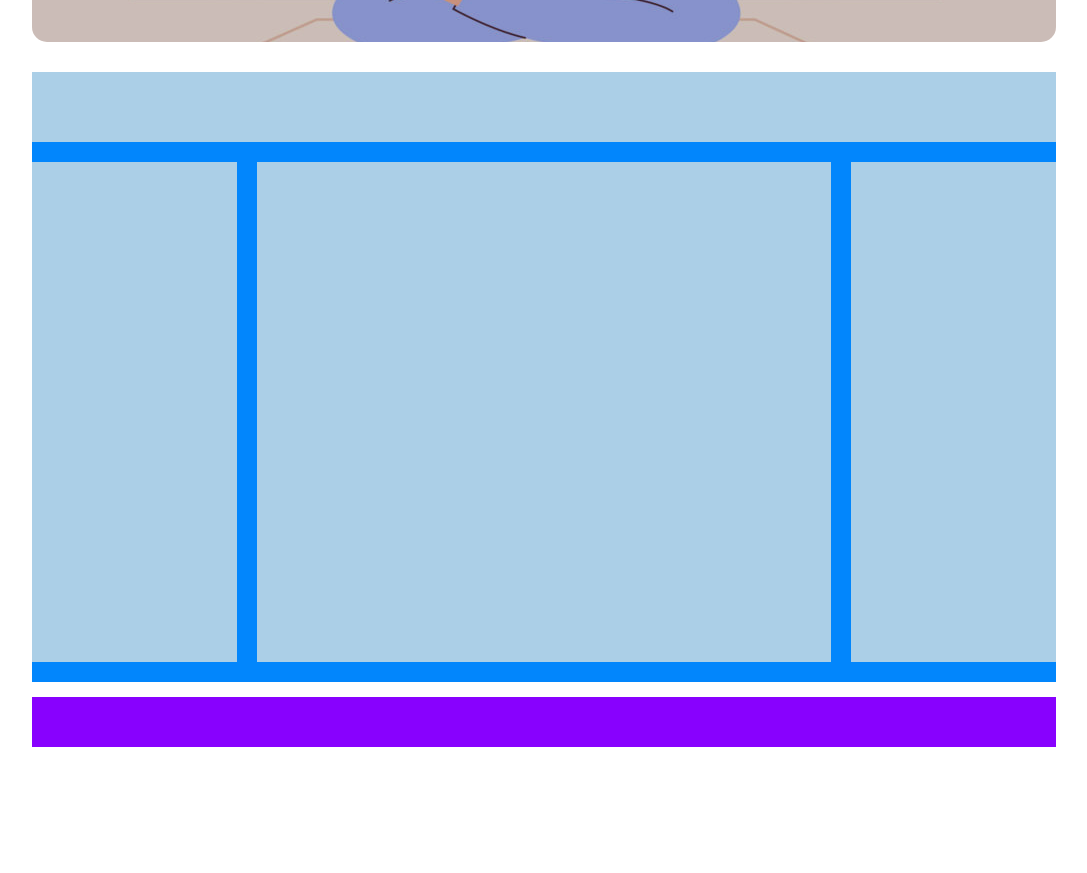
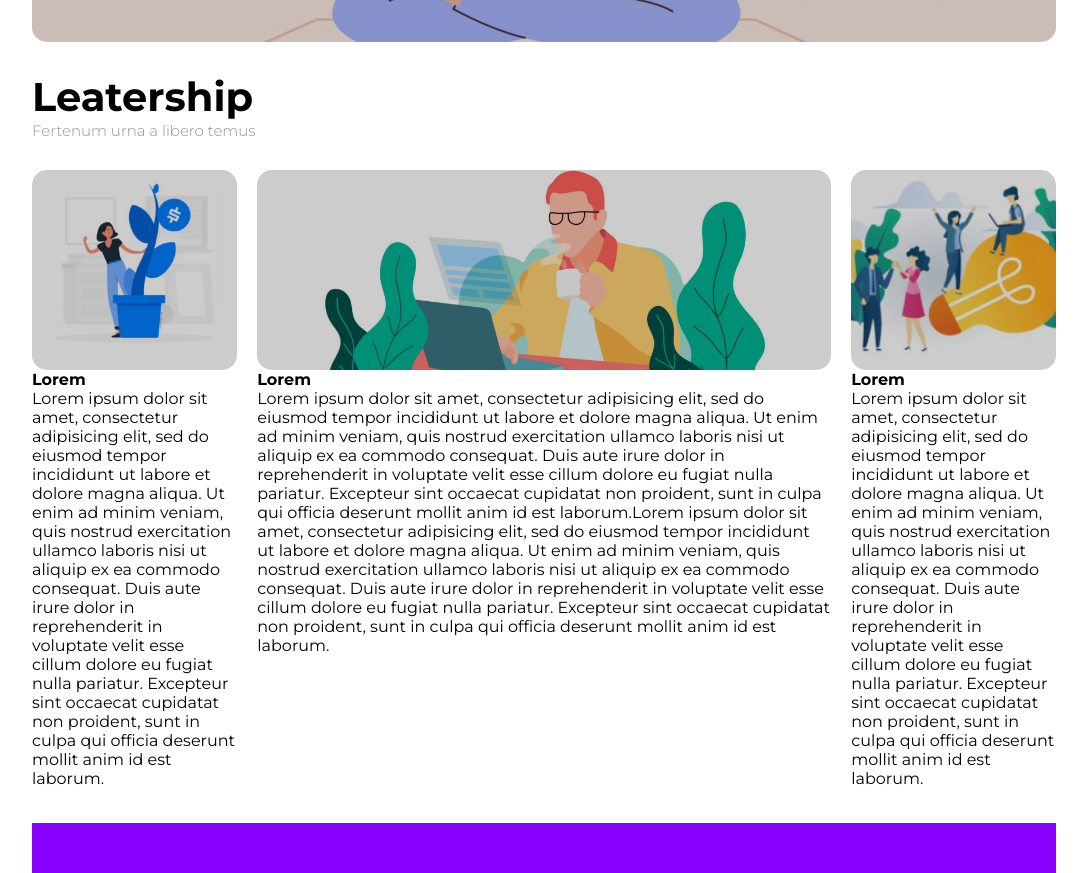
Before and after one commit to LisignoliMichele/htmlcss-wp, a plain HTML site: page index.html in a window 1280 px wide. Shown: the part 556-1429 px from the top of the page, without its empty margins (96-1183 px from the left). Before the commit the page ends 1303 px from the top, so only its background shows below. Drawn offline with Linux system fonts and the light colour scheme.

Commit message:
title and photos leadership are ok

```diff
--- a/css/style.css
+++ b/css/style.css
@@ -5,13 +5,13 @@
   padding: 0;
 }
 /* /reset */
+
 /* proprietá speciali */
 .clearfix::after{
   content:"";
   display: block;
   clear:both;
 }
-
 .overlay::after{
   content:"";
   position: absolute;
@@ -23,6 +23,7 @@
   border-radius: 15px;
 }
 /* /proprietá speciali */
+
 /* pagina completa */
 .home_page{
   width:80%;
@@ -30,6 +31,7 @@
   font-family: 'Montserrat', sans-serif;
 }
 /* /pagina completa */
+
 /* HEADER */
     /* logo */
 header img{
@@ -52,6 +54,7 @@ header img{
 }
     /* /barra navigazione */
 /* /HEADER */
+
 /* BANNER SECTION */
 .banner{
   position: relative;
@@ -72,7 +75,7 @@ header img{
   left: 5%;
   z-index: 2;
 }
-.banner_lyric h5{
+.banner_lyric h3{
   font-size: 27px;
   font-weight: 400;
 }
@@ -81,17 +84,21 @@ header img{
   font-weight: 300;
 }
 /* /BANNER SECTION */
-.leadership_container{
-  background-color: #0286fc;
+
+/* LEADERSHIP */
+.leadership_title{
+  margin-bottom: 30px
 }
-.leadership_title{
-  height: 70px;
-  background-color: #abcfe7;
-  margin-bottom: 20px;
+.leadership_title h2{
+  font-size: 40px;
+  font-weight: 700;
+}
+.leadership_title p{
+  color:  #929292;
+  font-size: 15px;
+  font-weight: 300;
 }
 .col{
-  height: 500px;
-  background-color: #abcfe7;
   float: left;
   margin-bottom: 2%;
 }
@@ -103,6 +110,17 @@ header img{
   margin-right: 2%;
   margin-left: 2%;
 }
+.col img{
+  width: 100%;
+  height: 200px;
+  object-fit: cover;
+  border-radius: 15px;
+}
+.photo{
+  position: relative;
+  height:200px;
+}
+/* LEADERSHIP */
 footer{
   height: 50px;
   background-color: #8801fe;
--- a/index.html
+++ b/index.html
@@ -36,17 +36,38 @@
         <section class="banner overlay">
           <img src="img/banner.jpg" alt="print of a girl in meditation">
           <div class="banner_lyric">
-            <h5>Pretium ac placerat dui interdum nunc in eros urna morbi</h5>
+            <h3>Pretium ac placerat dui interdum nunc in eros urna morbi</h3>
             <p>Lorem ipsum dolor sit amet, consectetur adipisicing elit, sed do eiusmod tempor incididunt ut labore et dolore magna aliqua. Ut enim minim...</p>
           </div>
         </section>
         <!-- /banner -->
         <!-- ciccia -->
         <section class="leadership_container clearfix">
-          <div class="leadership_title"></div>
-          <div class="col col_1"></div>
-          <div class="col col_2"></div>
-          <div class="col col_3"></div>
+          <div class="leadership_title">
+            <h2>Leatership</h2>
+            <p>Fertenum urna a libero temus</p>
+          </div>
+          <div class="col col_1 ">
+            <div class="photo overlay">
+              <img src="img/img-1.jpg" alt="disegno ragazza con pianta dei dollari">
+            </div>
+            <h4>Lorem</h4>
+            <p>Lorem ipsum dolor sit amet, consectetur adipisicing elit, sed do eiusmod tempor incididunt ut labore et dolore magna aliqua. Ut enim ad minim veniam, quis nostrud exercitation ullamco laboris nisi ut aliquip ex ea commodo consequat. Duis aute irure dolor in reprehenderit in voluptate velit esse cillum dolore eu fugiat nulla pariatur. Excepteur sint occaecat cupidatat non proident, sunt in culpa qui officia deserunt mollit anim id est laborum.</p>
+          </div>
+          <div class="col col_2">
+            <div class="photo overlay">
+              <img src="img/banner-2.jpg" alt="programmatore in pausa caffe">
+            </div>
+            <h4>Lorem</h4>
+            <p>Lorem ipsum dolor sit amet, consectetur adipisicing elit, sed do eiusmod tempor incididunt ut labore et dolore magna aliqua. Ut enim ad minim veniam, quis nostrud exercitation ullamco laboris nisi ut aliquip ex ea commodo consequat. Duis aute irure dolor in reprehenderit in voluptate velit esse cillum dolore eu fugiat nulla pariatur. Excepteur sint occaecat cupidatat non proident, sunt in culpa qui officia deserunt mollit anim id est laborum.Lorem ipsum dolor sit amet, consectetur adipisicing elit, sed do eiusmod tempor incididunt ut labore et dolore magna aliqua. Ut enim ad minim veniam, quis nostrud exercitation ullamco laboris nisi ut aliquip ex ea commodo consequat. Duis aute irure dolor in reprehenderit in voluptate velit esse cillum dolore eu fugiat nulla pariatur. Excepteur sint occaecat cupidatat non proident, sunt in culpa qui officia deserunt mollit anim id est laborum.</p>
+          </div>
+          <div class="col col_3">
+            <div class="photo overlay">
+              <img src="img/img-3.jpg" alt="disegno ragazzi seduti su una lampadina">
+            </div>
+            <h4>Lorem</h4>
+            <p>Lorem ipsum dolor sit amet, consectetur adipisicing elit, sed do eiusmod tempor incididunt ut labore et dolore magna aliqua. Ut enim ad minim veniam, quis nostrud exercitation ullamco laboris nisi ut aliquip ex ea commodo consequat. Duis aute irure dolor in reprehenderit in voluptate velit esse cillum dolore eu fugiat nulla pariatur. Excepteur sint occaecat cupidatat non proident, sunt in culpa qui officia deserunt mollit anim id est laborum.</p>
+          </div>
         </section>
         <!-- /contenuti -->
       </main>
```
